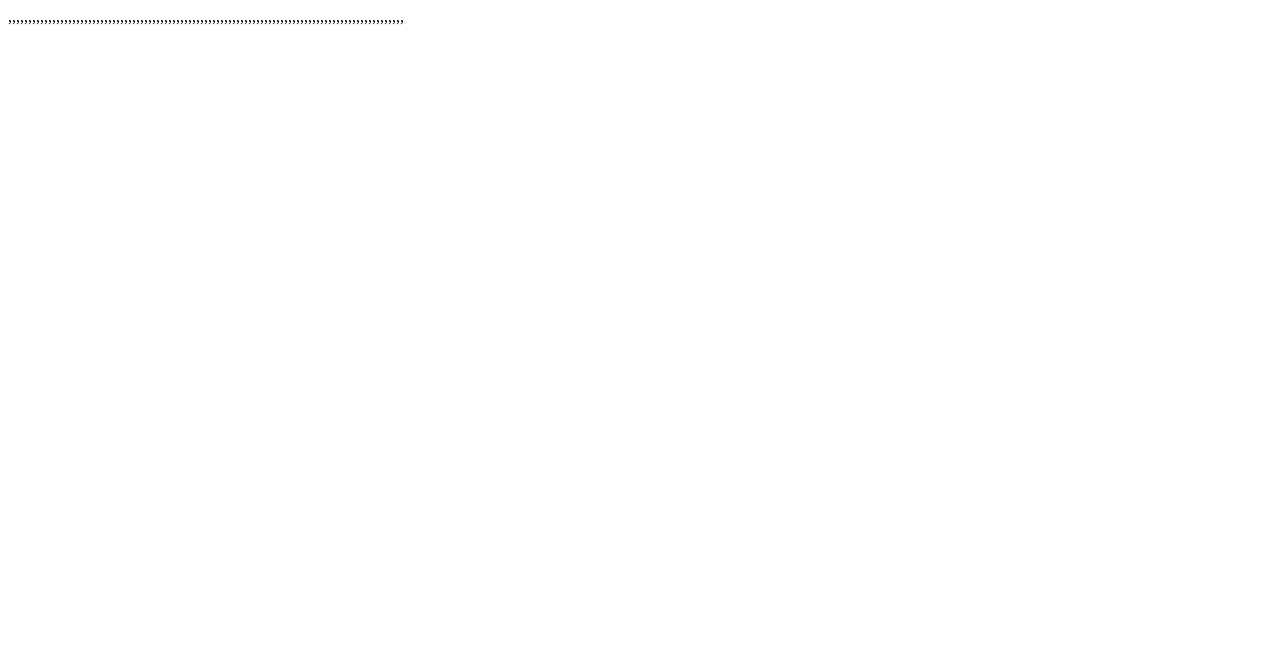
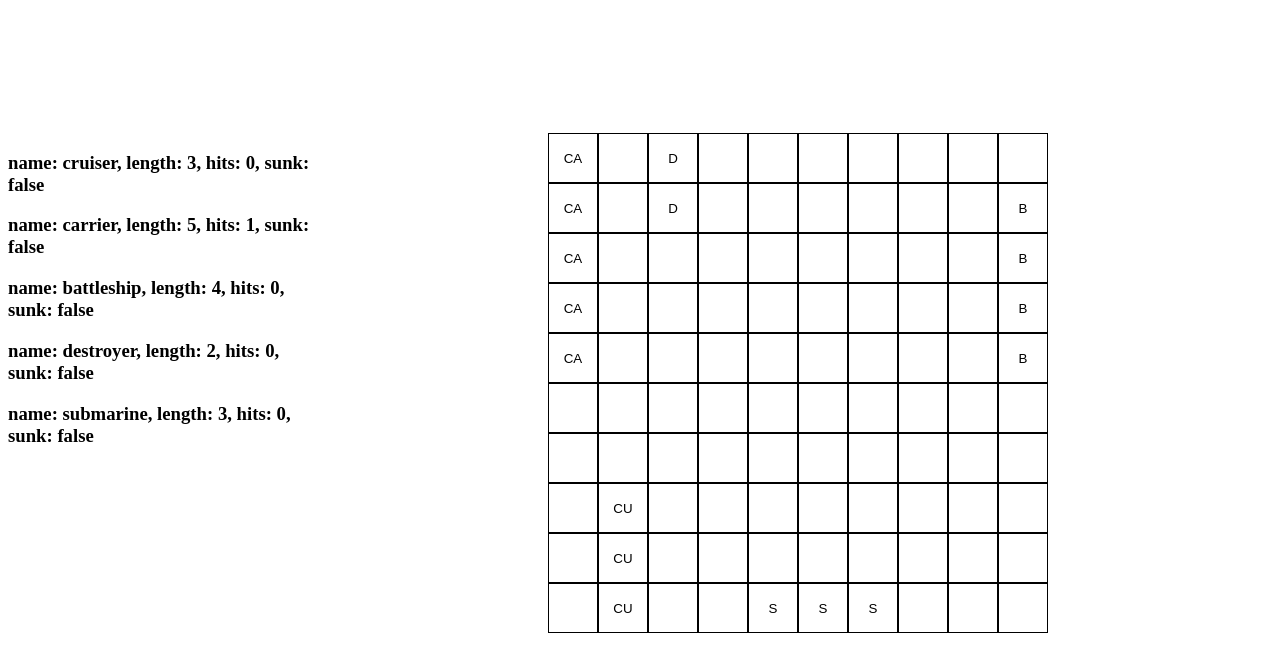
Before and after one commit to AlexBuly/project-battleship, a website with bundled scripts: page index.html in a window 1280 px wide. Built offline with nearby package versions, Linux system fonts and the light colour scheme.

Commit message:
Displays board to DOM

```diff
--- a/index.html
+++ b/index.html
@@ -8,8 +8,15 @@
     <script type="module" src="interface.js" defer></script>
   </head>
   <body>
-    <div class="game-board">
-
+    <div class="container">
+      <div class="ship-infos">
+        <h3 class="cruiser-info"></h3>
+        <h3 class="carrier-info"></h3>
+        <h3 class="battleship-info"></h3>
+        <h3 class="destroyer-info"></h3>
+        <h3 class="submarine-info"></h3>
+      </div>
+      <div class="board"></div>
     </div>
   </body>
 </html>
--- a/interface.js
+++ b/interface.js
@@ -1,19 +1,53 @@
 // interface.js
-//import { Gameboard } from "./script.js";
-import { Ship } from "./script.js";
+//import { Gameboard } from "./script.js"
 import { Gameboard } from "./script.js";
 
-const gameD = document.querySelector(".game-board");
-const ship = Ship();
-
  const gameboard = Gameboard();
- const carrier = gameboard.getCrusier();
+ const carrier = gameboard.getCarrier();
+ const cruiser = gameboard.getCrusier();
+ const submarine = gameboard.getSubmarine();
+ const destroyer = gameboard.getDestroyer();
+ const battleship = gameboard.getBattleship();
 
  const board = gameboard.getBoard();
- gameD.textContent = board;
 
  gameboard.placeShip(carrier, board, 0, 0, "down");
+ gameboard.placeShip(destroyer, board, 0, 2, "down");
+ gameboard.placeShip(submarine, board, 9, 4, "right");
+ gameboard.placeShip(battleship, board, 1, 9, "down");
+ gameboard.placeShip(cruiser, board, 9, 1, "up");
+
  gameboard.recieveAttack(board, 0, 0);
 
  console.log(board);
  console.log(carrier);
+
+
+ function grid() {
+   const gameBoard = document.querySelector(".board");
+
+   const cruiserInfo = document.querySelector(".cruiser-info");
+   cruiserInfo.textContent = cruiser.shipDetails();
+   const carrierInfo = document.querySelector(".carrier-info");
+   carrierInfo.textContent = carrier.shipDetails();
+   const destroyerInfo = document.querySelector(".destroyer-info");
+   destroyerInfo.textContent = destroyer.shipDetails();
+   const battleshipInfo = document.querySelector(".battleship-info");
+   battleshipInfo.textContent = battleship.shipDetails();
+   const submarineInfo = document.querySelector(".submarine-info");
+   submarineInfo.textContent = submarine.shipDetails();
+
+
+   board.forEach((row, rowIndex) => {
+            row.forEach((cell, colIndex) => {
+             const cellButton = document.createElement("button");
+             cellButton.classList.add("cell");
+             cellButton.dataset.row = rowIndex;
+             cellButton.dataset.column = colIndex;
+             cellButton.textContent = board[rowIndex][colIndex];
+             gameBoard.appendChild(cellButton);
+            });
+        });
+ }
+
+ grid();
--- a/script.js
+++ b/script.js
@@ -5,10 +5,6 @@ export function Ship() {
             length,
             hitCount: 0,
             sunk: false,
-            leftCol: "",
-            rightCol: "",
-            upRow: "",
-            downRow: "",
 
             hit() {
                 this.hitCount++;
@@ -21,30 +17,6 @@ export function Ship() {
                 }
             },
 
-            setPositions() {
-                if (this.length === 2) {
-                    this.rightCol = 8;
-                    this.leftCol = 1;
-                    this.downRow = 8;
-                    this.upRow = 1;
-                } else if (this.length === 3) {
-                    this.rightCol = 7;
-                    this.leftCol = 2;
-                    this.downRow = 7;
-                    this.upRow = 2;
-                } else if (this.length === 4) {
-                    this.rightCol = 6;
-                    this.leftCol = 3;
-                    this.downRow = 6;
-                    this.upRow = 3;
-                } else if (this.length === 5) {
-                    this.rightCol = 5;
-                    this.leftCol = 4;
-                    this.downRow = 5;
-                    this.upRow = 4;
-                }
-            },
-
             shipDetails() {
                 return `name: ${this.name}, length: ${this.length}, hits: ${this.hitCount}, sunk: ${this.sunk}`
             },
@@ -53,19 +25,10 @@ export function Ship() {
                 const ship = Ship();
 
                 const carrier = ship.addShip("carrier", 5);
-                carrier.setPositions();
-
                 const battleship = ship.addShip("battleship", 4);
-                battleship.setPositions();
-
                 const cruiser = ship.addShip("cruiser", 3);
-                cruiser.setPositions();
-
                 const submarine = ship.addShip("submarine", 3);
-                submarine.setPositions();
-
                 const destroyer = ship.addShip("destroyer", 2);
-                destroyer.setPositions();
 
                 const getCarrier = () => carrier;
                 const getBattleship = () => battleship;
@@ -108,49 +71,40 @@ export function Gameboard () {
 
     const placeShip = (shipName, array, rowStart, colStart, direction) => {
         let marking
-        if (shipName.name === "destroyer") {
-            marking = "D";
-        } else if (shipName.name === "cruiser") {
-            marking = "CU";
-        } else if (shipName.name === "carrier") {
-            marking = "CA";
-        } else if (shipName.name === "battleship") {
-            marking = "B";
-        } else if (shipName.name === "submarine") {
-            marking = "S";
+
+        switch (shipName.name) {
+            case "destroyer": marking = "D"; break;
+            case "cruiser": marking = "CU"; break;
+            case "carrier": marking = "CA"; break;
+            case "battleship": marking = "B"; break;
+            case "submarine": marking = "S"; break;
+            default: return;
         }
 
+        const len = shipName.length;
+
         if (direction === "right") {
-            if (colStart <= 7 && rowStart <= shipName.rightCol) {
-                let i = 0;
-                while (i < shipName.length) {
-                    i++;
-                    array[rowStart][colStart++] = marking;
+            if (colStart + len <= 10) {
+                for (let i = 0; i < len; i++) {
+                    array[rowStart][colStart + i] = marking;
                 }
             }
         } else if (direction === "down") {
-            if (rowStart <= shipName.downRow && colStart <= 9) {
-                let i = 0;
-                while (i < shipName.length) {
-                    i++;
-                    array[rowStart++][colStart] = marking;
+            if (rowStart + len <= 10) {
+                for (let i = 0; i < len; i++) {
+                    array[rowStart + i][colStart] = marking;
                 }
             }
         } else if (direction === "left") {
-            if (colStart <= 9 && colStart >= shipName.leftCol && rowStart <= 9) {
-                let i = 0;
-                while (i < ship.length) {
-                    i++;
-                    array[rowStart][colStart--] = marking;
+            if (colStart - len + 1 >= 0) {
+                for (let i = 0; i < len; i++) {
+                    array[rowStart][colStart - i] = marking;
                 }
-
             }
         } else if (direction === "up") {
-            if (rowStart <= 9 && rowStart >= shipName.upRow && colStart <= 9) {
-                let i = 0;
-                while (i < shipName.length) {
-                    i++;
-                    array[rowStart--][colStart] = marking;
+            if (rowStart - len + 1 >= 0) {
+                for (let i = 0; i < len; i++) {
+                    array[rowStart - i][colStart] = marking;
                 }
             }
         }
--- a/style.css
+++ b/style.css
@@ -1,9 +1,35 @@
-.game-board {
-    display: grid;
-    grid-template-columns: repeat(10, 1fr);
-    grid-template-rows: repeat(10, 1fr);
+* {
+    box-sizing: border-box;
 }
 
-button {
-    font-size: 1em;
+
+.container {
+    display: grid;
+    grid-template-columns: 1fr 3fr;
+    grid-template-rows: 1fr 4fr;
 }
+
+.board {
+    display: grid;
+    grid-template-rows: repeat(10, 1fr);
+    grid-template-columns: repeat(10, 1fr);
+    height: 500px;
+    width: 500px;
+    justify-self: center;
+    grid-row: 2;
+}
+
+.cell {
+    border: 1px solid black;
+    background-color: white;
+}
+
+.cell:hover {
+    background-color: rgb(214, 210, 210);
+    cursor: pointer;
+}
+
+.ship-infos {
+    grid-row: 2;
+
+}
```
